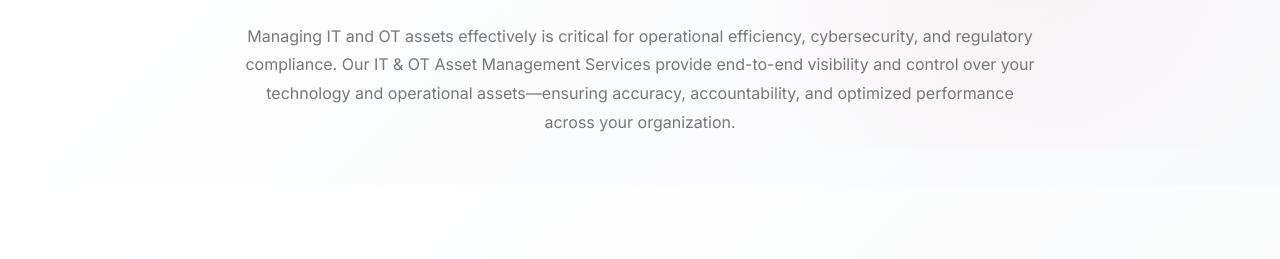
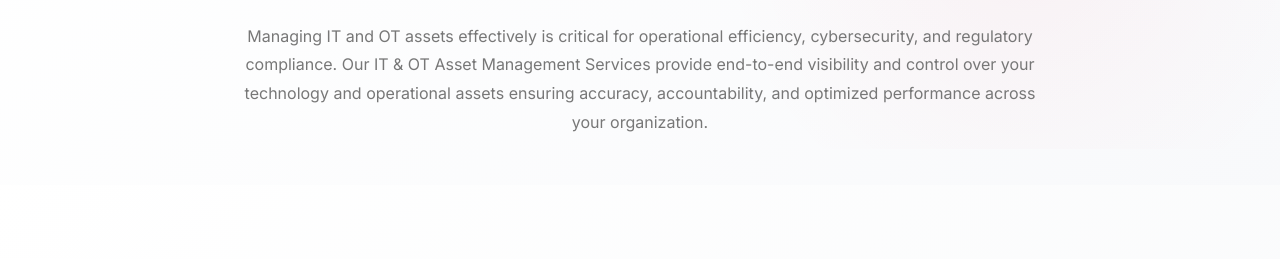
Before and after one commit to Grey-Hat-Guy/Elitser-webapp, a plain HTML site: page services/asset-management.html in a window 1280 px wide. Shown: the part 297-556 px from the top of the page. Drawn offline with Linux system fonts and the light colour scheme.

Commit message:
Update asset-management.html

```diff
--- a/services/asset-management.html
+++ b/services/asset-management.html
@@ -26,7 +26,7 @@
           <h1>One View. Total Control.</h1>
           <p class="ncm-sub">
            Managing IT and OT assets effectively is critical for operational efficiency, cybersecurity, and regulatory compliance.
-            Our IT & OT Asset Management Services provide end-to-end visibility and control over your technology and operational assets—ensuring accuracy, accountability, and optimized performance across your organization.
+            Our IT & OT Asset Management Services provide end-to-end visibility and control over your technology and operational assets ensuring accuracy, accountability, and optimized performance across your organization.
            </p>
         </div>
       </section>
```
